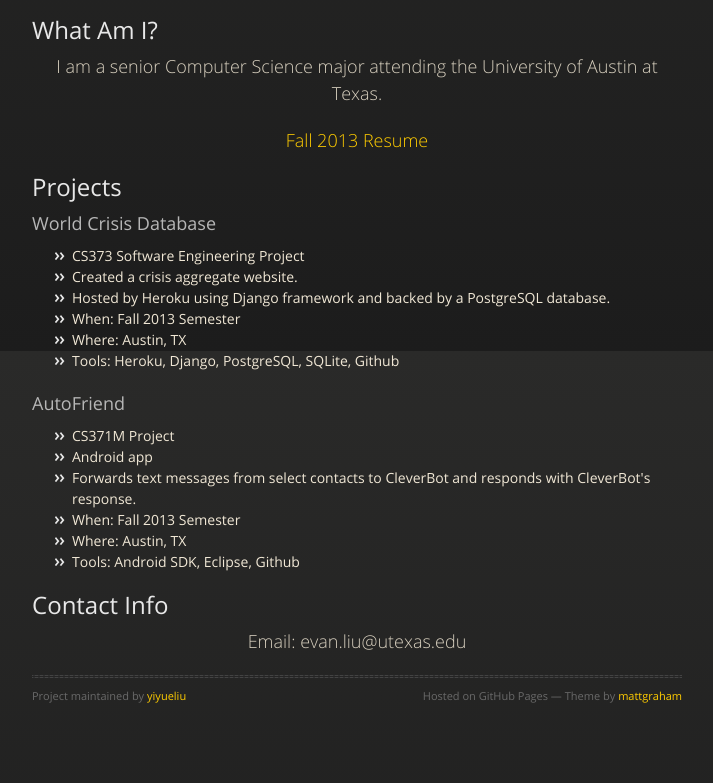
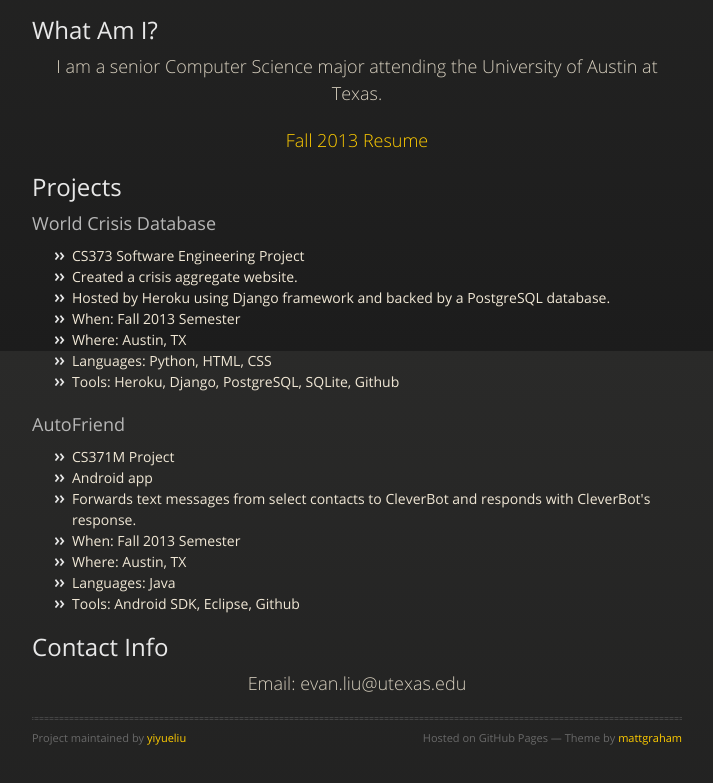
Before and after one commit to yiyueliu/yiyueliu.github.io, a plain HTML site: page index.html in a window 1280 px wide. Shown: the part 449-1232 px from the top of the page, without its empty margins (283-996 px from the left). Drawn offline with nearby package versions, Linux system fonts and the light colour scheme.

Commit message:
small changes

```diff
--- a/index.html
+++ b/index.html
@@ -50,6 +50,7 @@
 	<li>Hosted by Heroku using Django framework and backed by a PostgreSQL database.</li>
 	<li>When: Fall 2013 Semester</li>
 	<li>Where: Austin, TX</li>
+	<li>Languages: Python, HTML, CSS</li>
 	<li>Tools: Heroku, Django, PostgreSQL, SQLite, Github</li>
 </ul>
 <h3>AutoFriend</h3>
@@ -59,6 +60,7 @@
 	<li>Forwards text messages from select contacts to CleverBot and responds with CleverBot's response.</li>
 	<li>When: Fall 2013 Semester</li>
 	<li>Where: Austin, TX</li>
+	<li>Languages: Java</li>
 	<li>Tools: Android SDK, Eclipse, Github</li>
 </ul>
 
```
